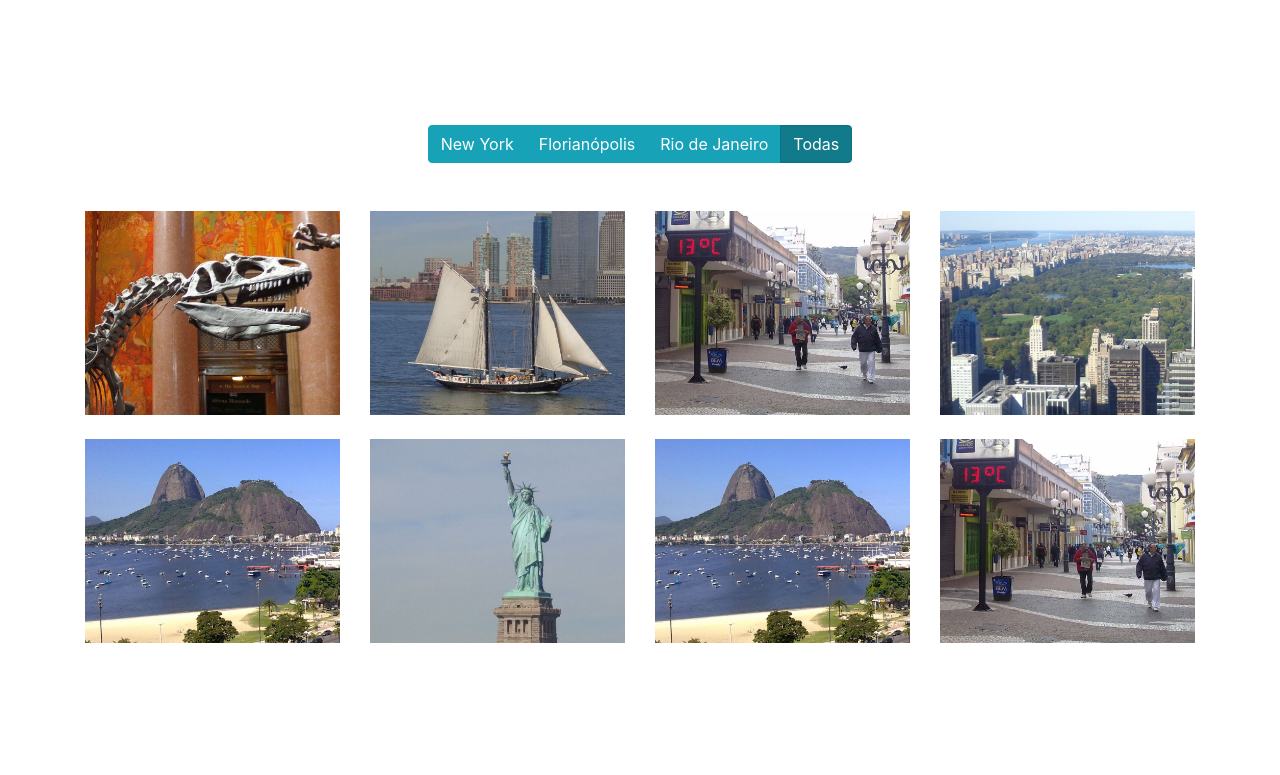
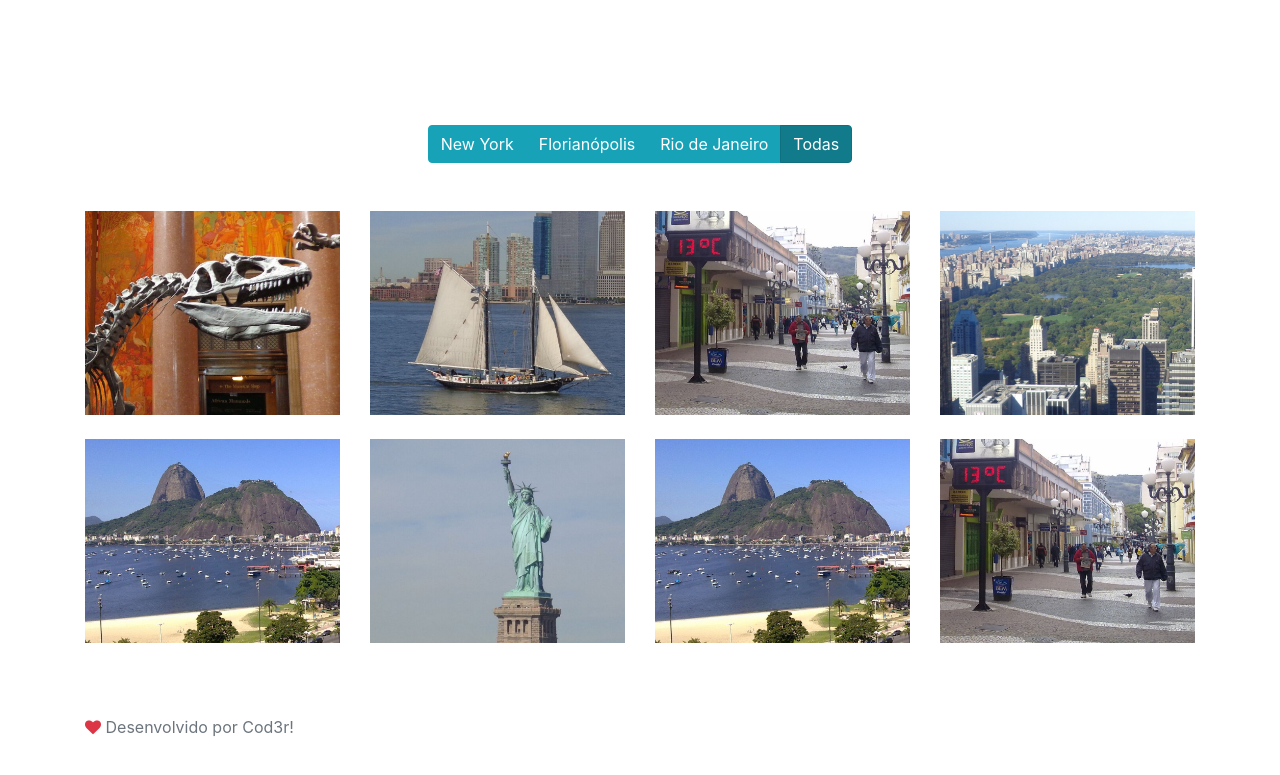
Before and after one commit to Brendhon/Galeria, a website built with webpack: page src/index.html in a window 1280 px wide. Shown: the part 209-984 px from the top of the page. Before the commit the page ends 876 px from the top, so only its background shows below. Built offline with nearby package versions, Linux system fonts and the light colour scheme; files whose address does not match are found by name.

Commit message:
Footer Implementation

```diff
--- a/src/index.html
+++ b/src/index.html
@@ -12,6 +12,7 @@
 <body>
     <header wm-include="/pages/template/header.html"></header>
     <main class="bg-lite" wm-include="/pages/galery/galery.html"></main>
+    <footer class="footer" wm-include="/pages/template/footer.html"></footer>
     <script src="app.js"></script>
 </body>
 
--- /dev/null
+++ b/src/pages/template/footer.html
@@ -0,0 +1,6 @@
+<div class="container">
+    <span class="text-muted">
+        <i class="fa fa-heart text-danger"></i>
+        Desenvolvido por Cod3r!
+    </span>
+</div>
```
